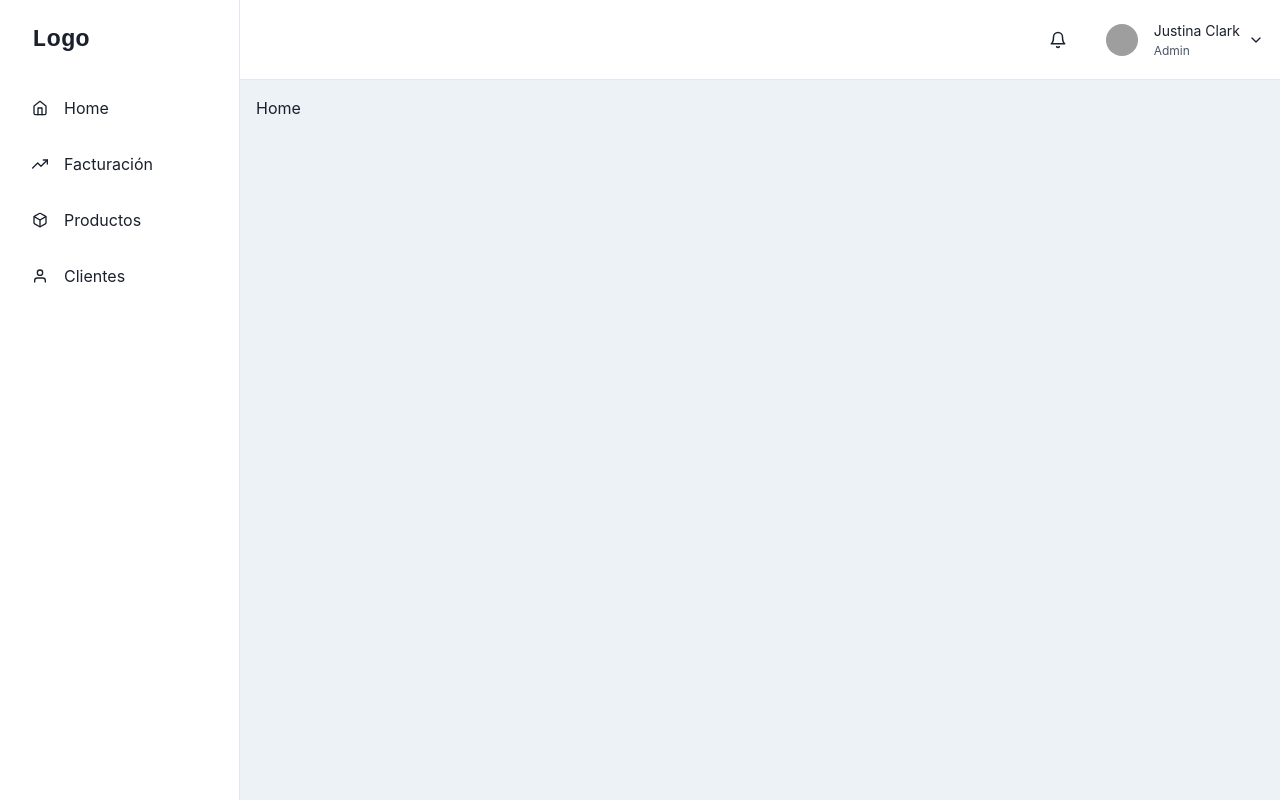
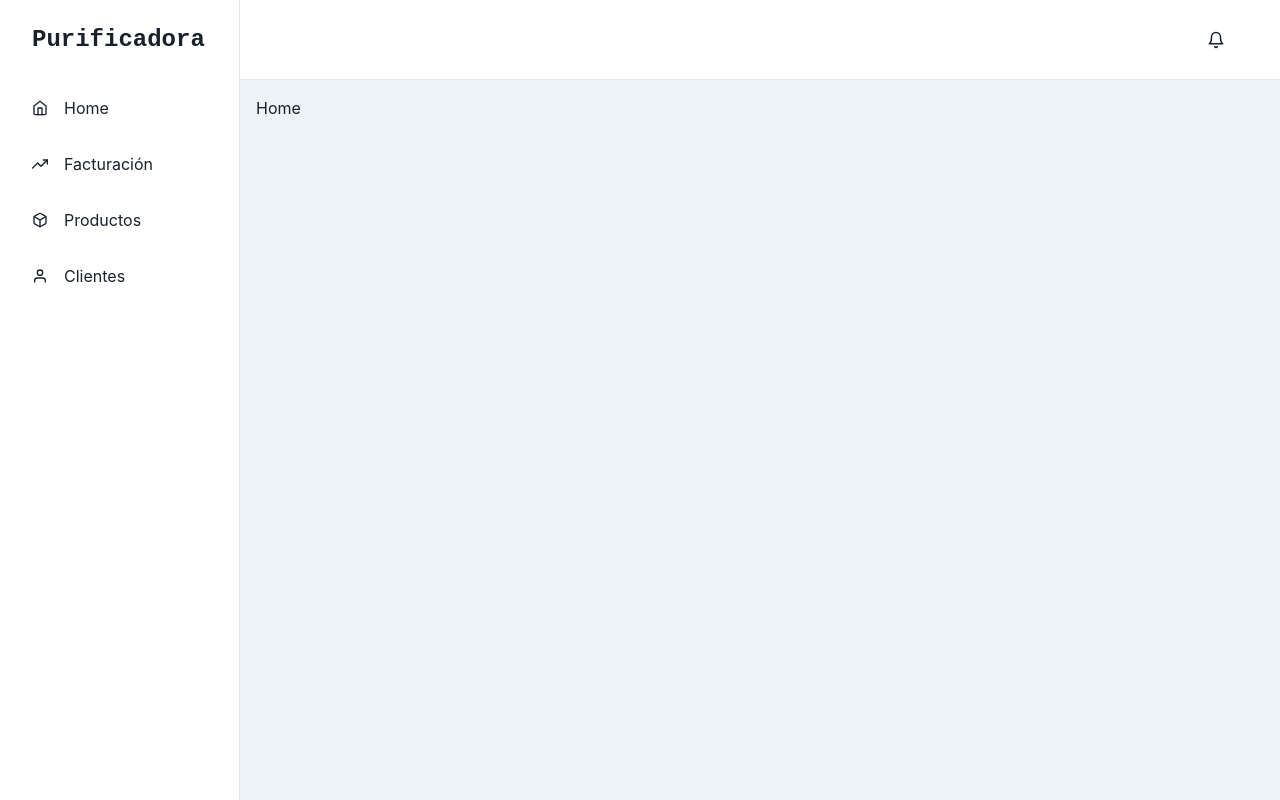
Before and after one commit to SantiagoBriceno/Water-treatment-project, a React (Vite) app in the folder front-end/: page / in a window 1280 px wide. Built offline with nearby package versions, Linux system fonts and the light colour scheme; grey boxes are pictures that could not be loaded.

Commit message:
To Fixed: Add logo

```diff
--- a/front-end/src/components/partials/Header-sidebar.jsx
+++ b/front-end/src/components/partials/Header-sidebar.jsx
@@ -1,11 +1,9 @@
 import {
   IconButton,
-  Avatar,
   Box,
   CloseButton,
   Flex,
   HStack,
-  VStack,
   Icon,
   useColorModeValue,
   Text,
@@ -52,12 +50,12 @@ const SidebarContent = ({ onClose, ...rest }) => {
     >
       <Flex h='20' alignItems='center' mx='8' justifyContent='space-between'>
         <Text fontSize='2xl' fontFamily='monospace' fontWeight='bold'>
-          Logo
+          Purificadora
         </Text>
         <CloseButton display={{ base: 'flex', md: 'none' }} onClick={onClose} />
       </Flex>
       {LinkItems.map((link) => (
-        <NavItem key={link.name} icon={link.icon}>
+        <NavItem key={link.name} icon={link.icon} to={link.to}>
           {link.name}
         </NavItem>
       ))}
@@ -140,7 +138,8 @@ const MobileNav = ({ onOpen, ...rest }) => {
         <Flex alignItems='center'>
           <Menu>
             <MenuButton py={2} transition='all 0.3s' _focus={{ boxShadow: 'none' }}>
-              <HStack>
+              {/* Si queremos avatar de usuario */}
+              {/* <HStack>
                 <Avatar
                   size='sm'
                   src='https://images.unsplash.com/photo-1619946794135-5bc917a27793?ixlib=rb-0.3.5&q=80&fm=jpg&crop=faces&fit=crop&h=200&w=200&s=b616b2c5b373a80ffc9636ba24f7a4a9'
@@ -159,7 +158,7 @@ const MobileNav = ({ onOpen, ...rest }) => {
                 <Box display={{ base: 'none', md: 'flex' }}>
                   <FiChevronDown />
                 </Box>
-              </HStack>
+              </HStack> */}
             </MenuButton>
             <MenuList
               bg={useColorModeValue('white', 'gray.900')}
```
